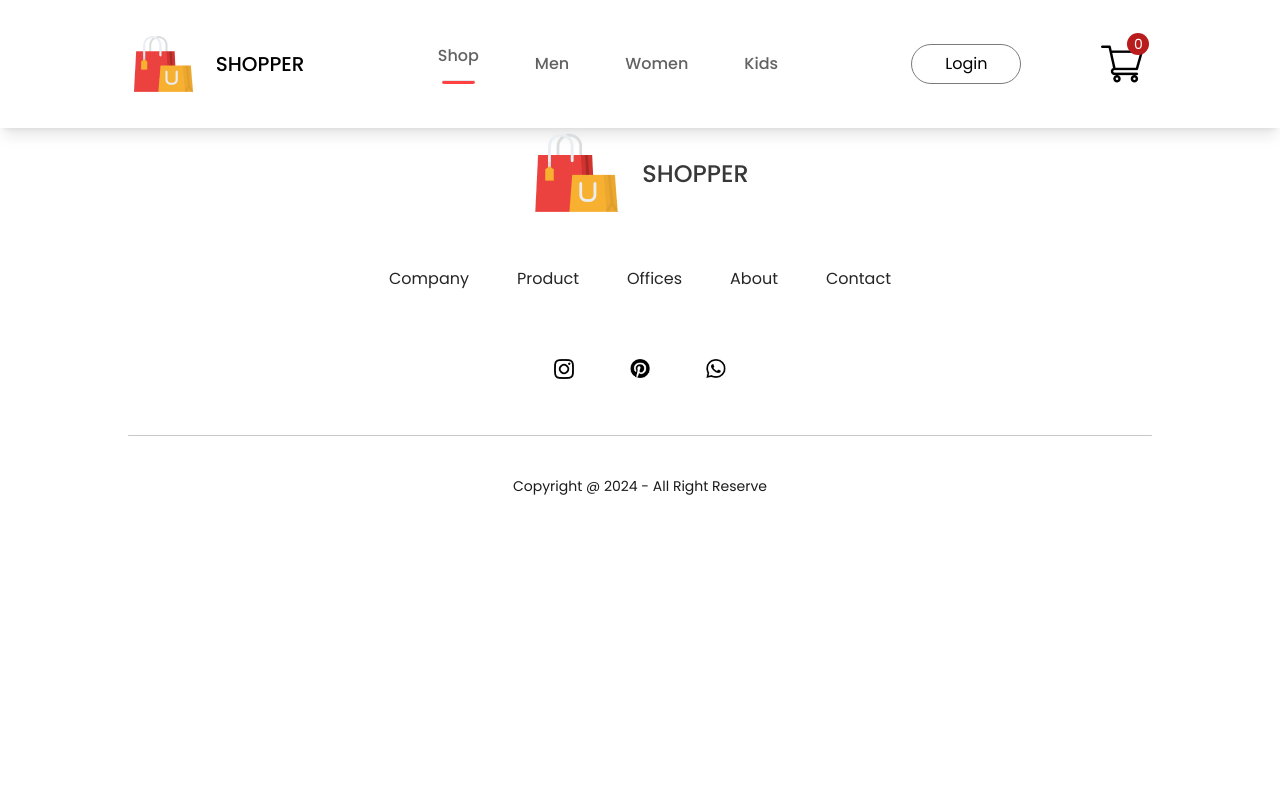
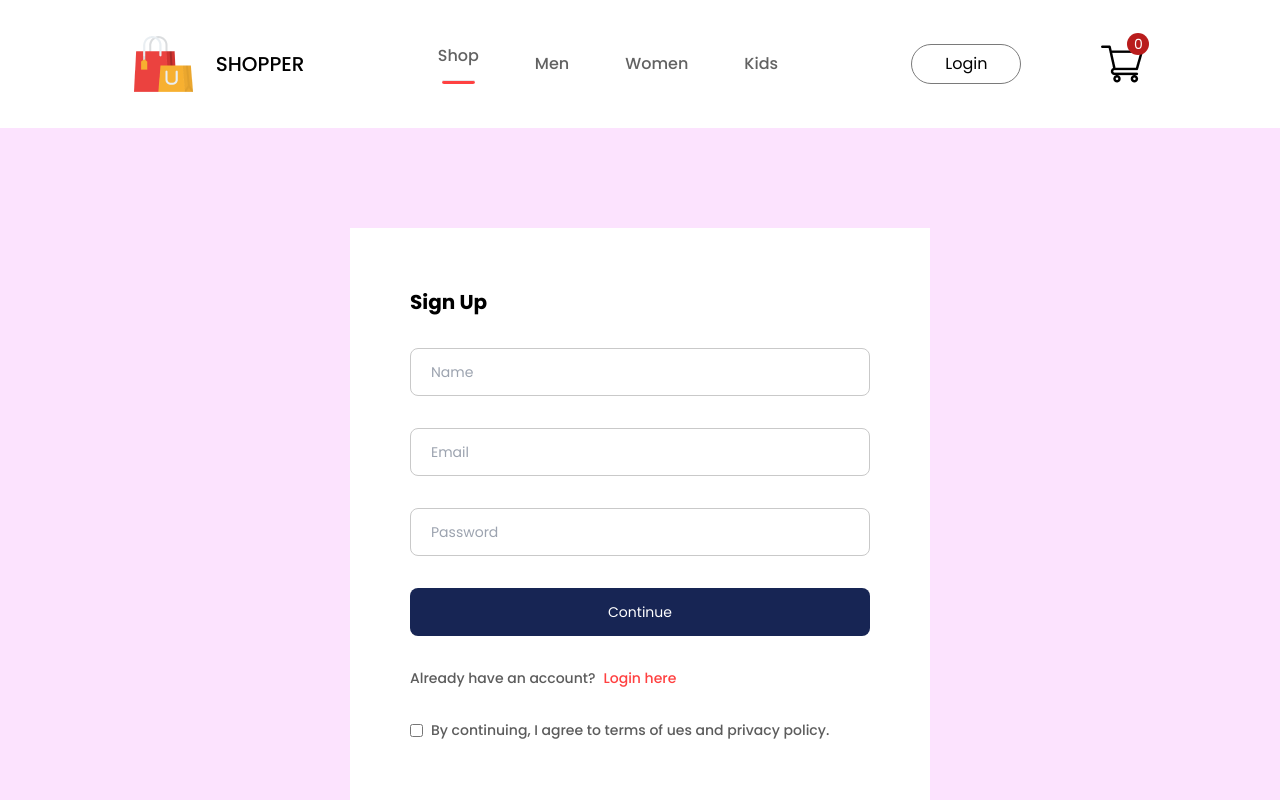
Before and after one commit to ChamodDulanjana/Shopper, a React (Vite) app: page /login in a window 1280 px wide. Shown: the top 800 px of the page. Built offline with nearby package versions, Linux system fonts and the light colour scheme.

Commit message:
Design login page

```diff
--- a/src/pages/LoginSignup.tsx
+++ b/src/pages/LoginSignup.tsx
@@ -1,9 +1,26 @@
 import React from 'react';
 
 const LoginSignup = () => {
+    const inputFldStyles = "h-12 w-full pl-5 border-[1px] border-[#c9c9c9] outline-none text-[#5c5c5c] text-sm rounded-lg";
+
     return (
-        <div>
-
+        <div className="w-full h-[100vh] bg-[#fce3fe] pt-[100px] mb-28">
+            <div className="w-[580px] h-[600px] bg-white m-auto py-[40px] px-[60px]">
+                <h1 className="mt-[20px] font-bold text-xl">Sign Up</h1>
+                    <form action="" className="flex flex-col gap-8 mt-8">
+                        <input type="text" placeholder="Name" className={inputFldStyles}/>
+                        <input type="email" placeholder="Email"  className={inputFldStyles}/>
+                        <input type="password" placeholder="Password"  className={inputFldStyles}/>
+                    </form>
+                <button className="h-12 w-full text-white bg-blue-950 rounded-lg border-none cursor-pointer mt-8 text-sm">Continue</button>
+                <p className="mt-8 text-[#5c5c5c] text-sm font-medium">Already have an account?
+                    <span className="text-[#ff4141] font-medium pl-2 cursor-pointer">Login here</span>
+                </p>
+                <div className="flex items-center mt-8 gap-2 text-[#5c5c5c] text-sm font-medium">
+                    <input type="checkbox" name="" id=""/>
+                    <p>By continuing, I agree to terms of ues and privacy policy.</p>
+                </div>
+            </div>
         </div>
     );
 };
--- a/src/pages/ShopCategory.tsx
+++ b/src/pages/ShopCategory.tsx
@@ -40,7 +40,7 @@ const ShopCategory = ({banner, category}:ShopCategoryProps) => {
                 </div>
             </div>
             <div className="flex justify-center items-center m-auto w-[160px] h-[50px] rounded-[75px] bg-[#ededed]
-            text-[#787878] text-sm font-medium cursor-pointer active:font-[10px] mb-16">
+            text-[#787878] text-sm font-medium cursor-pointer active:text-[13px] mb-20 active:transition duration-500">
                 Explore More
             </div>
 
```
